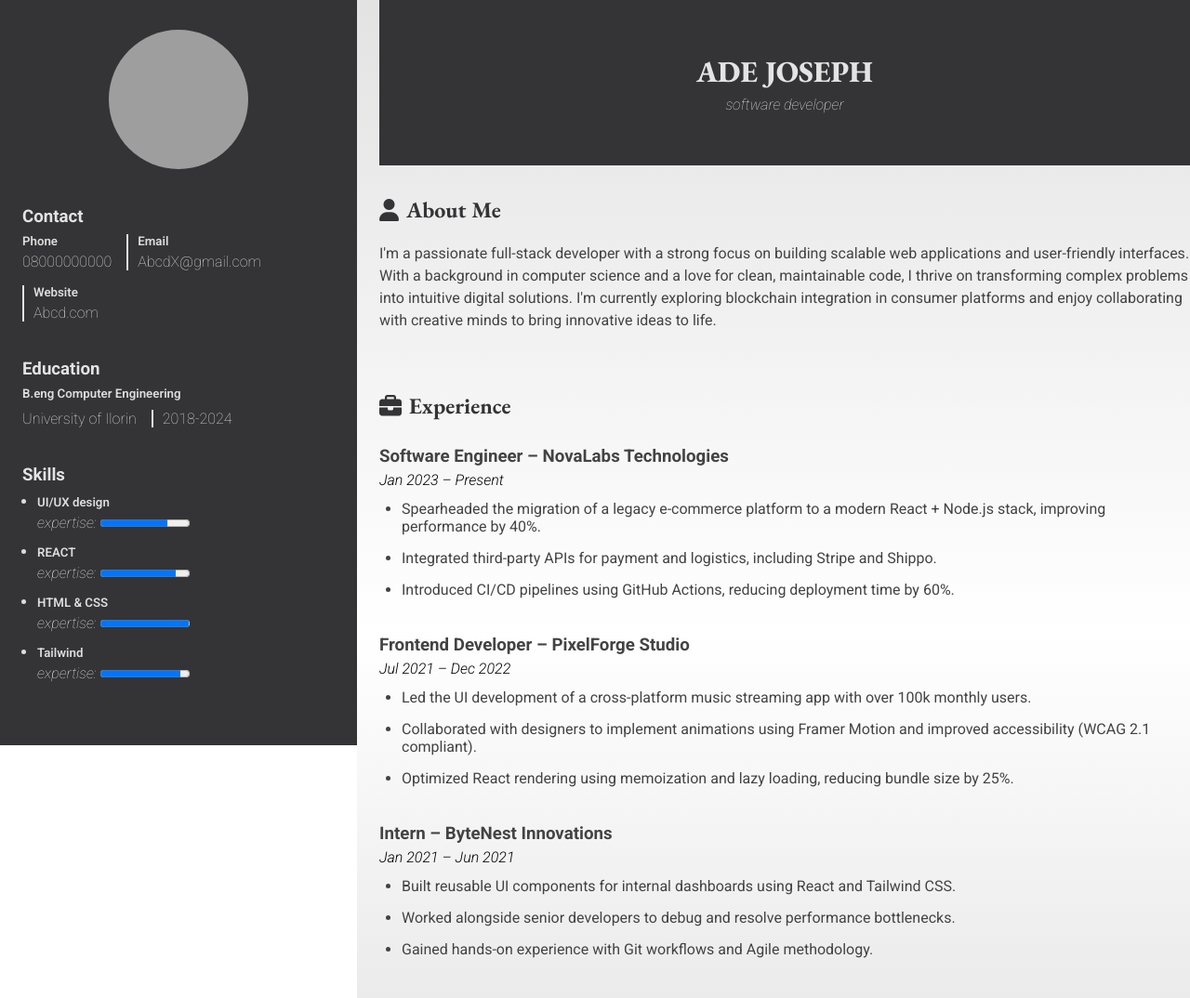
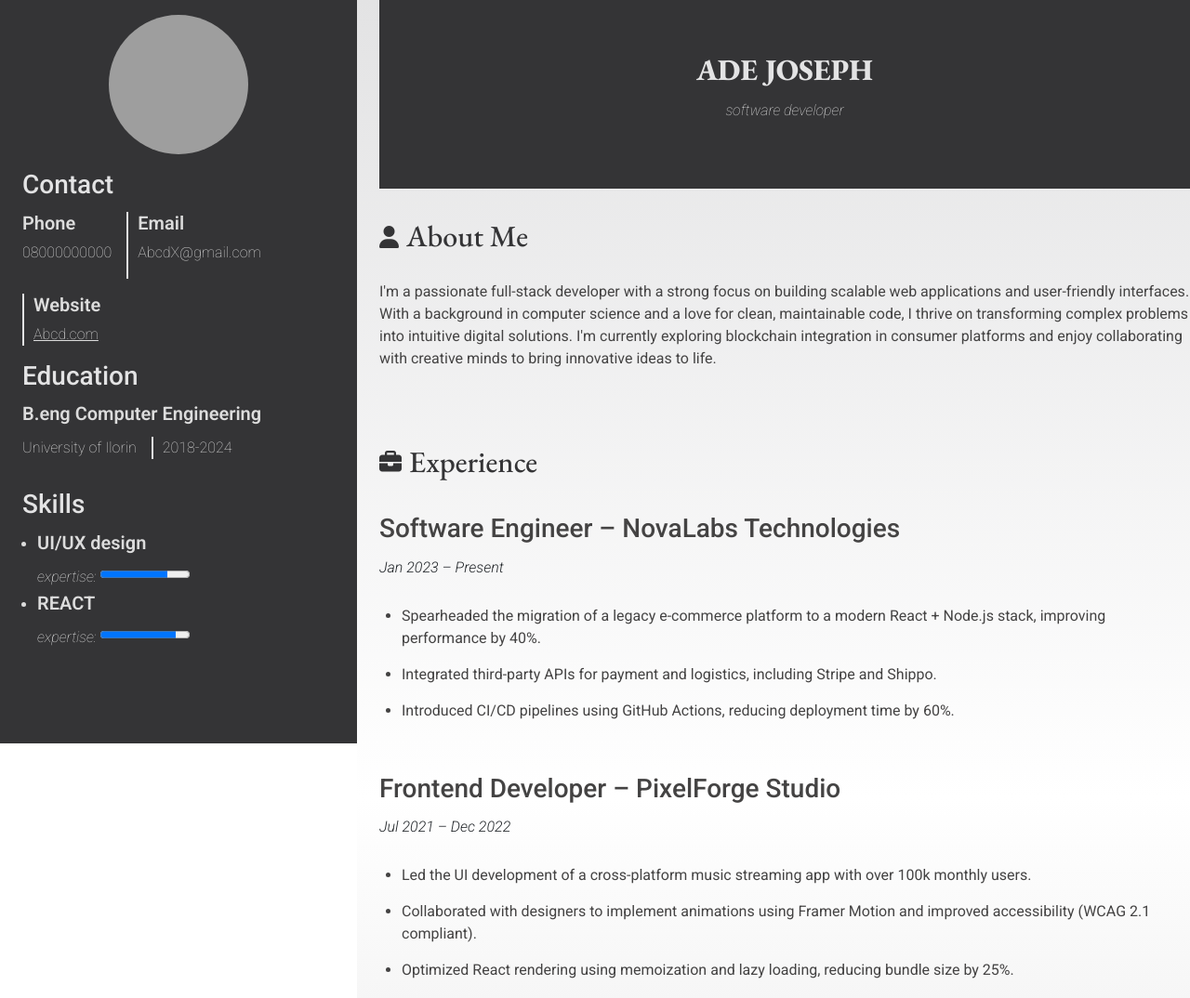
Before and after one commit to Oluwasanmij2r4/Resume-Template, a plain HTML site: page index.html in a window 1280 px wide. Shown: the top 1074 px of the page at 93% size. Drawn offline with nearby package versions, Linux system fonts and the light colour scheme; grey boxes are pictures that could not be loaded.

```diff
--- a/index.html
+++ b/index.html
@@ -4,14 +4,18 @@
     <meta name="viewport" content="width=device-width, initial-scale=1.0" />
     <title>Document</title>
 
-    <link rel="stylesheet" href="./styles/styles.css" />
+
     <link
       rel="stylesheet"
       href="https://cdnjs.cloudflare.com/ajax/libs/font-awesome/6.5.0/css/all.min.css"
     />
+
+    <link href="https://cdn.jsdelivr.net/npm/bootstrap@5.3.6/dist/css/bootstrap.min.css" rel="stylesheet" integrity="sha384-4Q6Gf2aSP4eDXB8Miphtr37CMZZQ5oXLH2yaXMJ2w8e2ZtHTl7GptT4jmndRuHDT" crossorigin="anonymous">
+
+    <link rel="stylesheet" href="./styles/styles.css" />
   </head>
   <body>
-    <main class="container">
+    <main class="wrapper">
       <section class="sidebar">
         <aside>
           <div class="profile_picture">
@@ -52,6 +56,7 @@
             <div class="skill">
               <h3>Skills</h3>
 
+
               <ul class="list_parent">
                 <li class="list">
                   <h5>UI/UX design </h5>
@@ -65,17 +70,7 @@
                   <progress id="file" value="85" max="100">85%</progress>
                 </li>
 
-                <li class="list">
-                  <h5>HTML & CSS </h5>
-                  <label for="file">Expertise:</label>
-                  <progress id="file" value="99" max="100">99%</progress>
-                </li>
 
-                <li class="list">
-                  <h5>Tailwind</h5>
-                  <label for="file">Expertise:</label>
-                  <progress id="file" value="90" max="100">90%</progress>
-                </li>
               </ul>
             </div>
           </div>
--- a/styles/styles.css
+++ b/styles/styles.css
@@ -21,12 +21,14 @@
 
 body {
   font-family: var(--body-font);
+  height: 100vh;
 }
 
-.container {
+.wrapper {
   display: grid;
   grid-template-columns: 30% 70%;
   min-height: 100vh;
+  width: 100%;
 }
 
 img {
@@ -44,29 +46,30 @@ img {
   display: flex;
   flex-direction: column;
   gap: 1.5rem;
-  padding: 2rem 1.5rem 1rem;
+  padding: 1rem 1.5rem 0 1.5rem;
   color: var(--primary-color);
+  min-height: 100vh;
 }
 
 .profile_picture {
   display: flex;
   justify-content: center;
-  margin-bottom: 2rem;
+  margin-bottom: 1rem;
 }
 
 .contact_wrapper,
 .education, .skill {
-  margin: 2.5rem 0;
+  margin: 1rem 0;
 }
 
 .sidebar h3 {
   color: var(--name-color);
-  padding-bottom: 8px;
+  padding-bottom: 4px;
 }
 
 .sidebar h5 {
   font-weight: 600;
-  padding-bottom: 5px;
+  padding-bottom: 0;
 }
 
 .sidebar p,
@@ -113,7 +116,7 @@ flex-wrap: wrap;
 }
 
 .list{
-  padding-bottom: .75rem;
+  padding-bottom: .25rem;
 }
 
 .list label{
```
